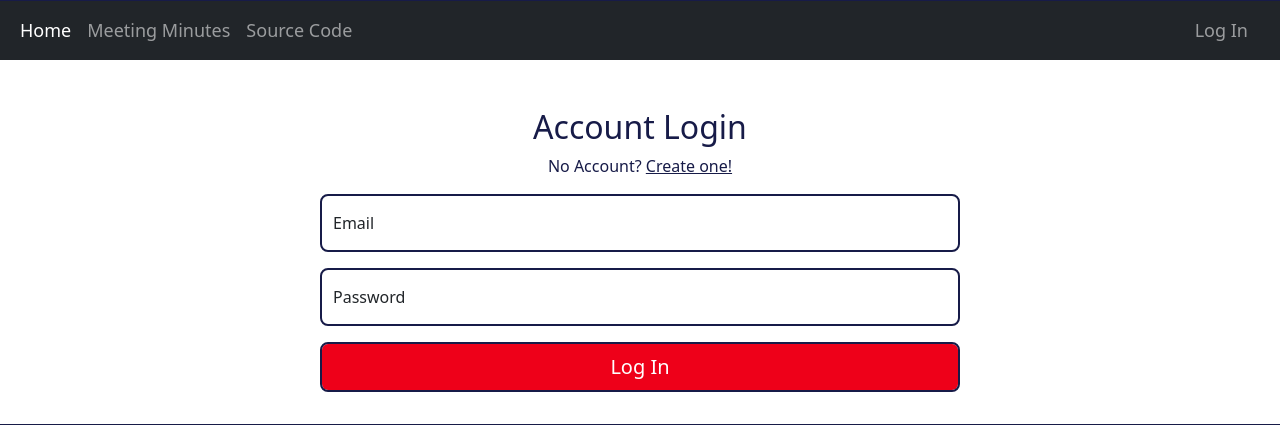
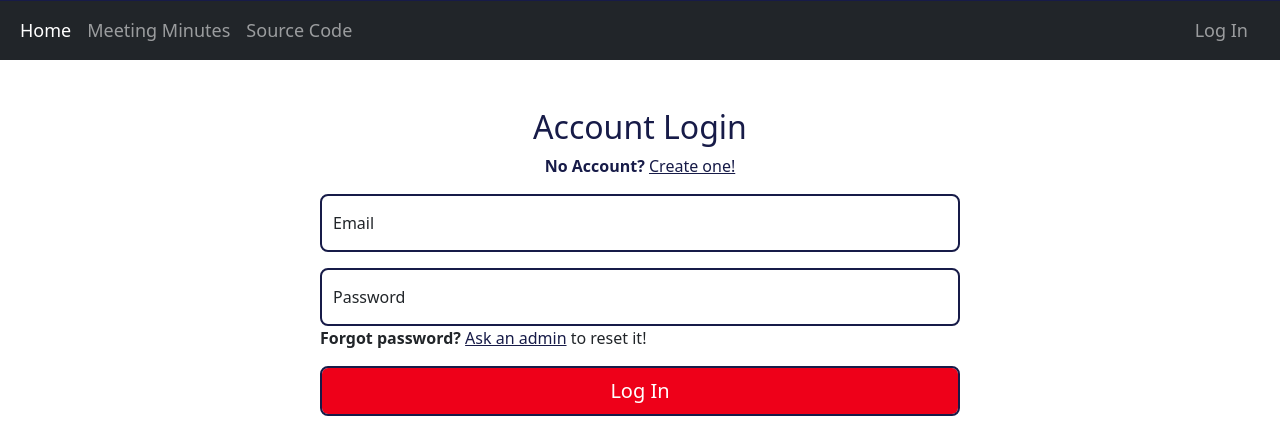
Before and after one commit to acm-udayton/ACM-Meeting-Records, a Flask app: page /login/ in a window 1280 px wide. Shown: the part 191-616 px from the top of the page. Run offline with Flask 3, Linux system fonts and the light colour scheme; some libraries are stand-ins or nearby versions.

Commit message:
Add forgot password message to login

```diff
--- a/app/templates/login.html
+++ b/app/templates/login.html
@@ -8,7 +8,7 @@
   <main class="main">
     <section id="form-context" class="d-grid justify-content-center text-center">
       <h2>Account Login</h2>
-      <span>No Account? <a href="/sign-up">Create one!</a></span>
+      <span><strong>No Account?</strong> <a href="/sign-up">Create one!</a></span>
     </section>
 
     <section id="form" class="d-flex justify-content-center">
@@ -17,21 +17,26 @@
         {{ form.hidden_tag() }}
 
         <div class="form-floating mb-3 mt-3">
-          {{ form.username(class="form-control form-control-lg", placeholder="Username", autocomplete="on") }}
-          <label for="{{ form.username.id }}">Email</label>
-
           {% for error in form.username.errors %}
             <span class="text-danger">{{ error }}</span>
           {% endfor %}
+
+          {{ form.username(class="form-control form-control-lg", placeholder="Username", autocomplete="on") }}
+          <label for="{{ form.username.id }}">Email</label>
         </div>
 
         <div class="form-floating mb-3 mt-3">
+          {% for error in form.password.errors %}
+            <span class="text-danger">{{ error }}</span>
+          {% endfor %}
+
           {{ form.password(class="form-control form-control-lg", placeholder="Password", autocomplete="off") }}
           <label for="{{ form.password.id }}">Password</label>
 
-          {% for error in form.password.errors %}
-            <span class="text-danger">{{ error }}</span>
-          {% endfor %}
+          <span>
+            <strong>Forgot password?</strong>
+            <a href="mailto:{{ contact_email }}" class="ud-blue-text" target="_blank">Ask an admin</a> to reset it!
+          </span>
         </div>
 
         {{ form.submit(class="form-control form-control-lg") }}
```
